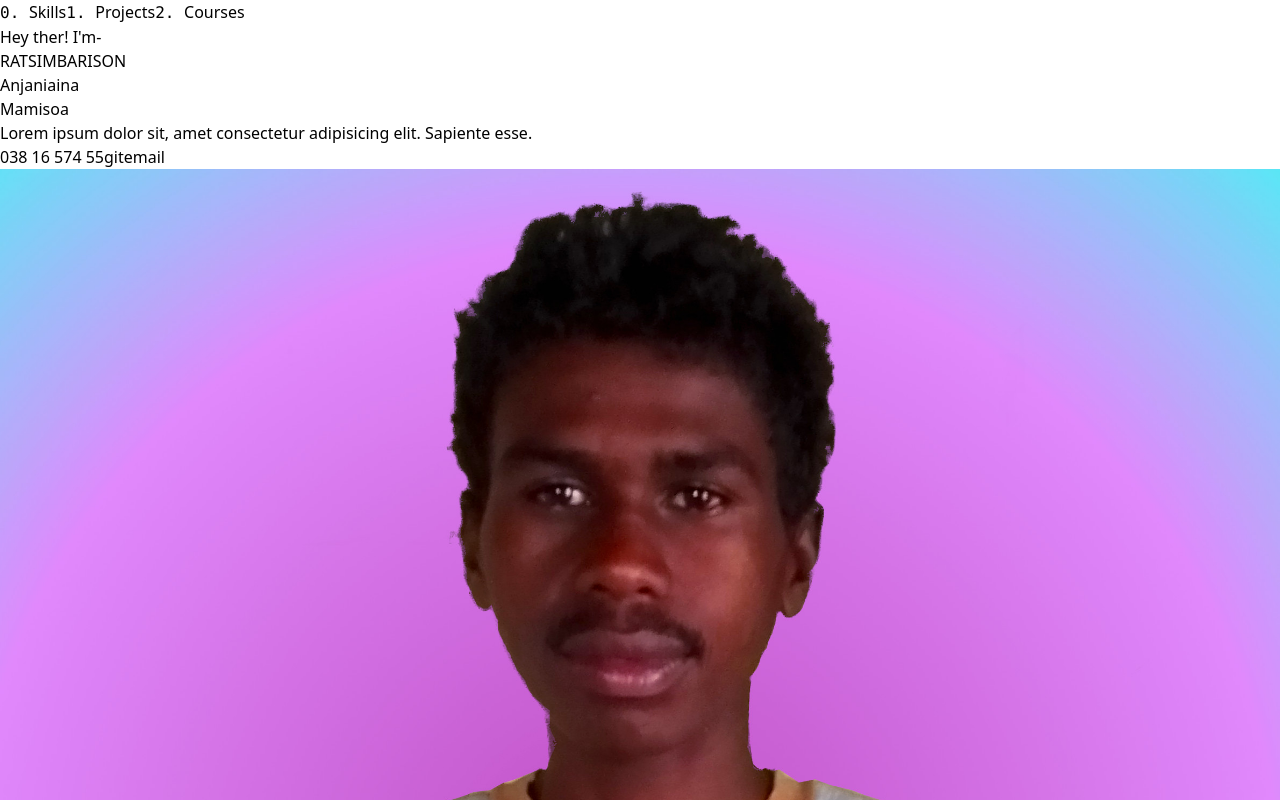
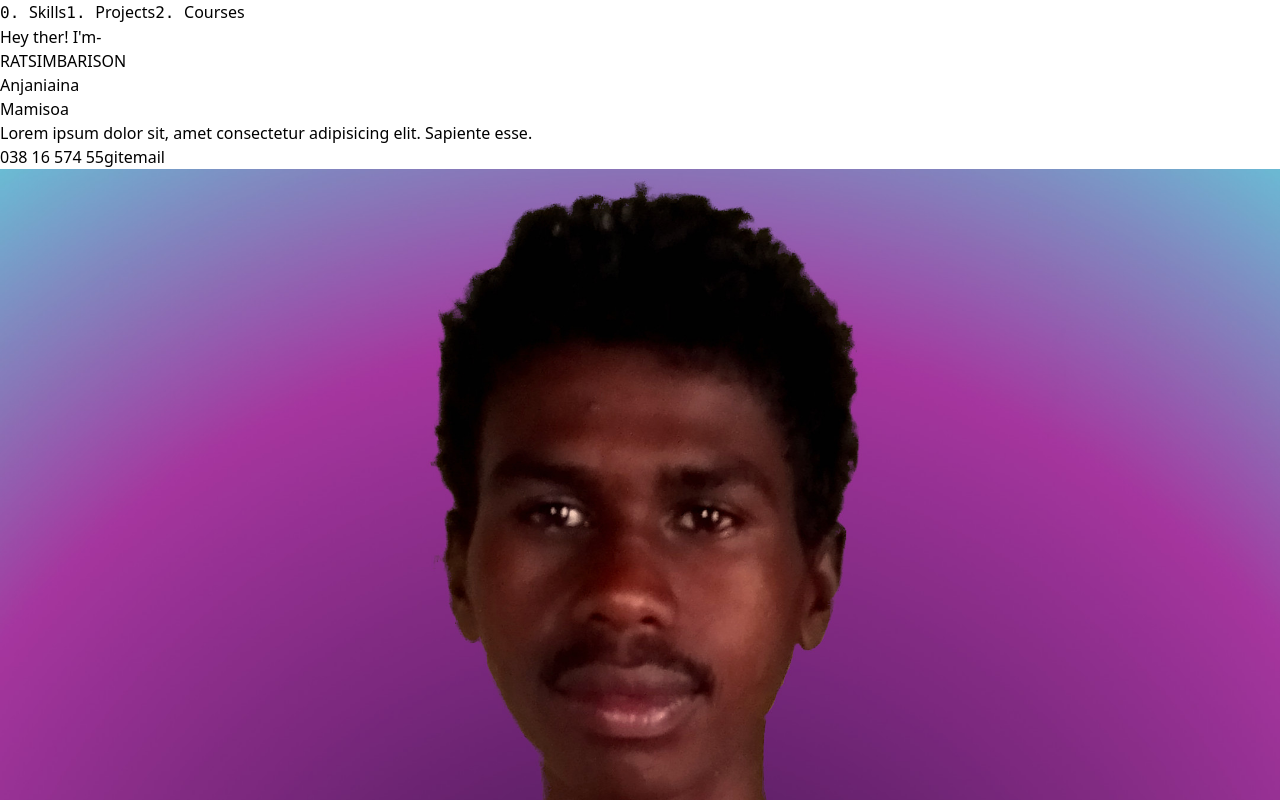
Before and after one commit to 97mams/portfolio, a React (Vite) app: page / in a window 1280 px wide. Shown: the top 800 px of the page. Built offline with nearby package versions, Linux system fonts and the light colour scheme.

Commit message:
reject code

```diff
--- a/src/App.jsx
+++ b/src/App.jsx
@@ -6,7 +6,6 @@ import { Courses } from "./components/Courses.jsx";
 import { Footer } from "./components/Footer.jsx";
 import axios, { Axios } from "axios";
 import { useEffect, useState } from "react";
-import { Contact } from "./components/Contact.jsx";
 
 export default function App() {
   const [information, setInformation] = useState([])
@@ -28,7 +27,6 @@ export default function App() {
         <Skills></Skills>
         <Projects projects={info.projects}></Projects>
         <Courses></Courses>
-        <Contact></Contact>
         <Footer></Footer>
       </div>
     ))}
--- a/src/components/About.jsx
+++ b/src/components/About.jsx
@@ -1,7 +1,8 @@
-
+import { motion } from "framer-motion"
 
 export function About({ name, lastName, contact }) {
     const lastNameArray = lastName.split(" ")
+    console.log(contact);
     return <div className="flex min-h-screen items-center justify-around">
         <div>
             <p className="text-blue-500 mb-4">Hey ther! I'm- </p>
@@ -13,8 +14,12 @@ export function About({ name, lastName, contact }) {
                 ))}
             </div>
         </div>
-        <div>
-            <img src="./src/assets/mamisoa1.jpeg" className="w-[200px] h-[200px] ms:object-none rounded-full" />
-        </div>
+        <motion.div
+            whileHover={{ scale: 1.1, rotate: 15 }}
+
+        >
+            <img src="./src/assets/mamisoa.jpeg" className="w-[200px] h-[200px] bg-violet-900 rounded-full" alt="" />
+
+        </motion.div>
     </div>
 }
```
Also changed, not shown: src/App.css (added).
